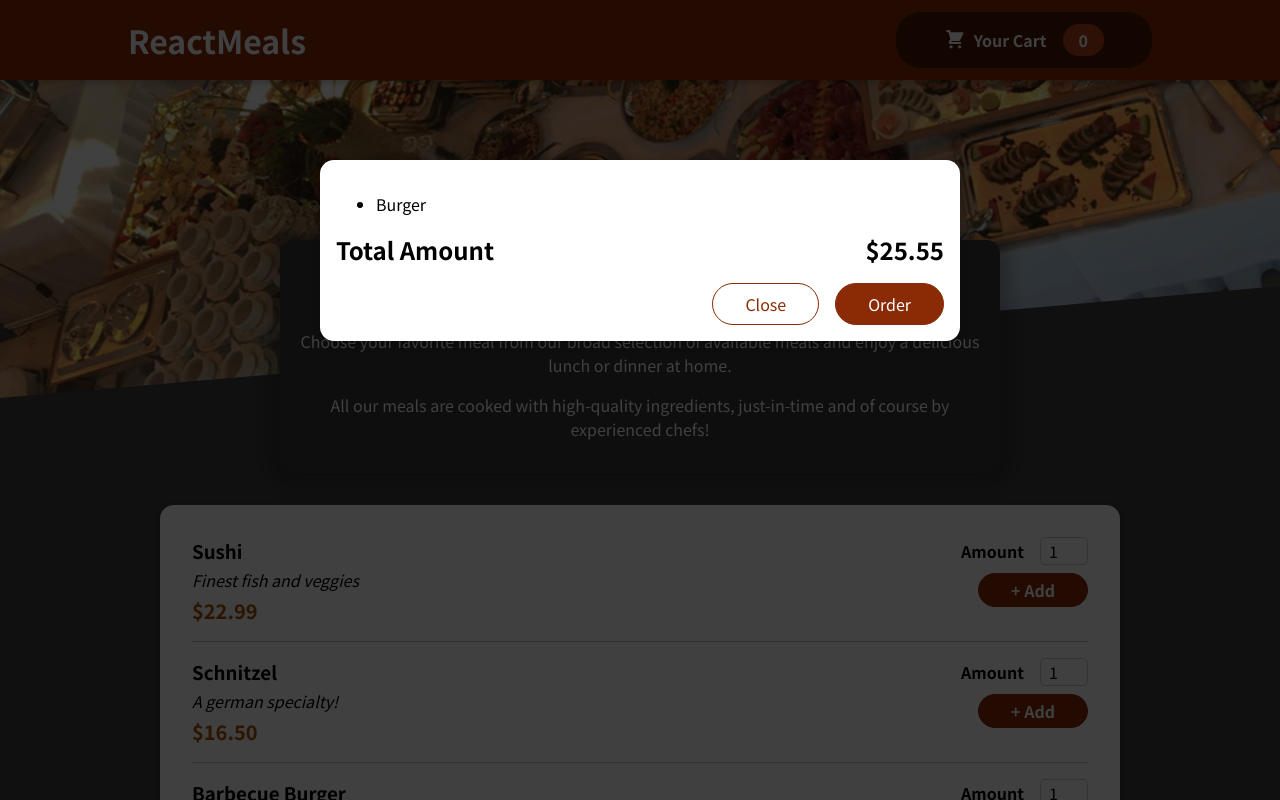
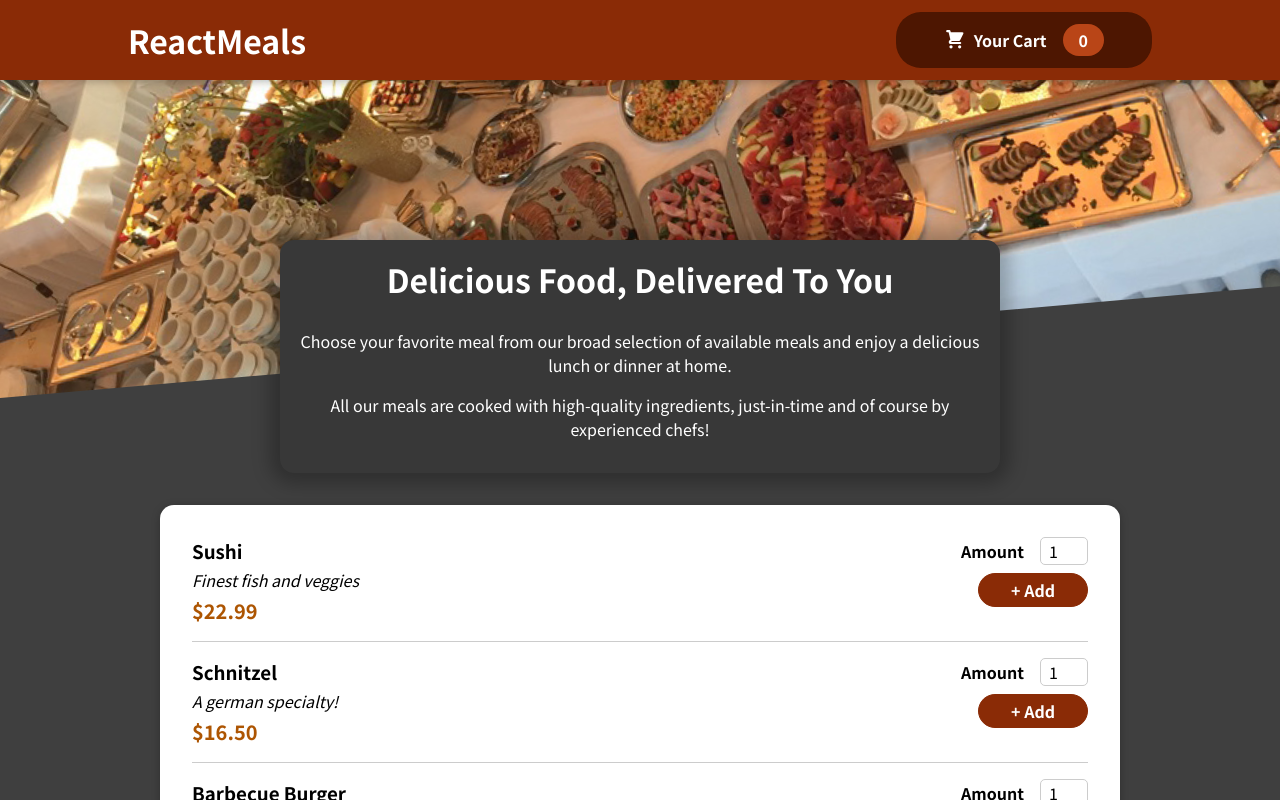
Before and after one commit to lalithcodelover/food-order-apps, a React (Create React App) app: page / in a window 1280 px wide. Shown: the top 800 px of the page. Built offline with nearby package versions, Linux system fonts and the light colour scheme.

Commit message:
cart button functionality added

```diff
--- a/src/App.js
+++ b/src/App.js
@@ -1,14 +1,22 @@
-import React,{Fragment} from 'react'
+import React,{Fragment, useState} from 'react'
 import Cart from './components/Cart/Cart';
 import Header from "./components/Layout/Header";
 import Meals from './components/Meals/Meals';
 
 
 function App() {
+  const [cart,setCart]=useState(false)
+
+  const cartOpenHandler =() => {
+    setCart(true)
+  }
+  const cartCloseHandler =() => {
+    setCart(false)
+  }
   return (
     <Fragment>
-      <Cart/>
-    <Header/>
+      {cart &&<Cart onClose={cartCloseHandler}/>}
+    <Header onShow={cartOpenHandler}/>
     <main>
     <Meals/>
     </main>
--- a/src/components/Cart/Cart.js
+++ b/src/components/Cart/Cart.js
@@ -1,18 +1,18 @@
 import Modal from '../UI/Modal'
 import classes from './Cart.module.css'
 
-const Cart = () => {
+const Cart = (props) => {
    const cartItems = <ul>{[{id:'a2',name:'Burger',amount:'21.99'}].map(item => <li>{item.name}</li>)}</ul>
 
     return (
-        <Modal>
+        <Modal onClose={props.onClose}>
             {cartItems}
             <div className={classes.total}>
                 <span>Total Amount</span>
                 <span>$25.55</span>
             </div>
             <div className={classes.actions}>
-                <button className={classes['button--alt']}>Close</button>
+                <button onClick={props.onClose} className={classes['button--alt']}>Close</button>
                 <button className={classes.button}>Order</button>
             </div>
             </Modal>
--- a/src/components/Cart/Cart.module.css
+++ b/src/components/Cart/Cart.module.css
@@ -33,7 +33,7 @@
   .actions button:active {
     background-color: #5a1a01;
     border-color: #5a1a01;
-    color: white;
+    color:white;
   }
 
   .actions .button--alt {
--- a/src/components/Layout/Header.js
+++ b/src/components/Layout/Header.js
@@ -4,16 +4,16 @@ import classes from './Header.module.css'
 
 import mealsImage from '../../assets/meals.jpg'
 import HeaderCartButton from "./HeaderCartButton"
-import MealsSummary from "../Meals/MealsSummary"
+// import MealsSummary from "../Meals/MealsSummary"
 
 
-const Header = () => {
+const Header = (props) => {
 
     return (
         <Fragment >
             <header className={classes.header}>
             <h1>ReactMeals</h1>
-            <HeaderCartButton/>
+            <HeaderCartButton onShow={props.onShow}/>
             </header>
             <div className={classes['main-image']}>
                 <img src={mealsImage} alt="meals with delicious food" />
--- a/src/components/Layout/HeaderCartButton.js
+++ b/src/components/Layout/HeaderCartButton.js
@@ -5,7 +5,7 @@ import classes from './HeaderCartButton.module.css'
 const HeaderCartButton = (props) => {
 
     return (
-       <button className={classes.button}>
+       <button onClick={props.onShow} className={classes.button}>
         <span className={classes.icon}>
             <CartIcon/>
         </span>
--- a/src/components/UI/Modal.js
+++ b/src/components/UI/Modal.js
@@ -3,7 +3,7 @@ import { Fragment } from 'react'
 import classes from './Modal.module.css'
 
 const Backdrop = (props) => {
-return <div className={classes.backdrop}></div>
+return <div onClick={props.onClose} className={classes.backdrop}></div>
 }
 
 const ModalOverlay = (props) => {
@@ -15,7 +15,7 @@ const ModalOverlay = (props) => {
 const Modal = (props) => {
     const portalElement = document.getElementById('overlays')
     return <Fragment>
-        {ReactDOM.createPortal(<Backdrop/>,portalElement)}
+        {ReactDOM.createPortal(<Backdrop onClose={props.onClose}/>,portalElement)}
         {ReactDOM.createPortal(<ModalOverlay>{props.children}</ModalOverlay>,portalElement)}
     </Fragment>
 }
```
